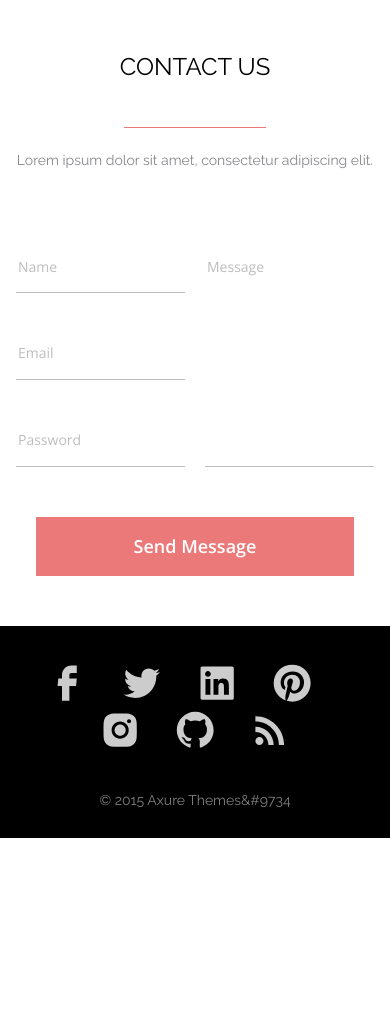
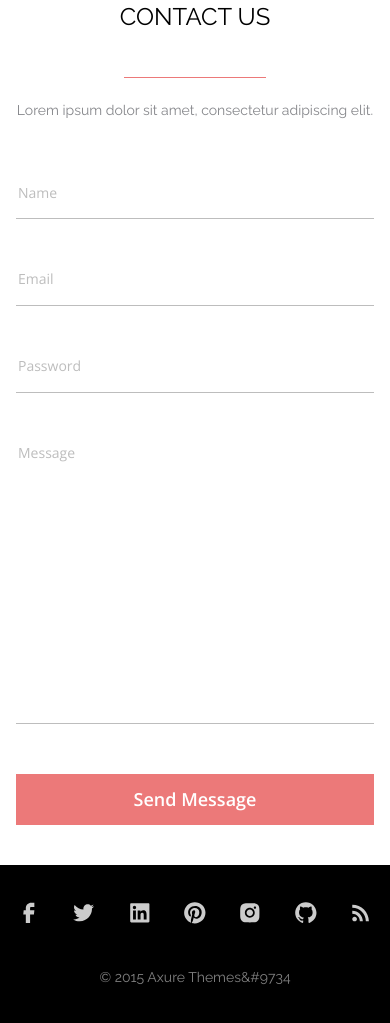
Before and after one commit to Darya020489/axit_front, a plain HTML site: page index.html in a window 390 px wide. Shown: the part 6154-7177 px from the top of the page. Before the commit the page ends 6992 px from the top, so only its background shows below. Drawn offline with nearby package versions, Linux system fonts and the light colour scheme.

Commit message:
fixed a bug in the form

```diff
--- a/assets/css/style.css
+++ b/assets/css/style.css
@@ -1234,7 +1234,6 @@ ul {
   color: var(--subtitle);
 }
 
-
 .social__links {
   display: flex;
   flex-wrap: wrap;
@@ -1500,7 +1499,6 @@ ul {
   }
 }
 
-
 .about__card {
   margin-top: 71px;
   text-align: center;
@@ -1726,7 +1724,7 @@ ul {
 
 @media (max-width: 1200px) {
   .reviews {
-    padding-bottom: 59px;
+    padding-bottom: 57px;
   }
 }
 
@@ -1878,7 +1876,7 @@ ul {
   }
 }
 
-@media (max-width: 1200px) {
+@media (max-width: 560px) {
   .review__autor-position {
     font-size: 13px;
   }
@@ -1937,16 +1935,29 @@ ul {
   padding-bottom: 50px;
 }
 
+@media (max-width: 560px) {
+  .contact {
+    padding-top: 0;
+    padding-bottom: 40px;
+  }
+}
+
 .contact__form {
 }
 
 .contact__form-list {
-  margin-top: 89px;
+  margin-top: 73px;
 }
 
 @media (max-width: 1200px) {
   .contact__form-list {
-    margin-top: 72px;
+    margin-top: 56px;
+  }
+}
+
+@media (max-width: 560px) {
+  .contact__form-list {
+    margin-top: 48px;
   }
 }
 
@@ -1965,18 +1976,24 @@ ul {
 }
 
 .contact__form-message {
-  margin-top: 89px;
+  margin-top: 73px;
   resize: none;
 }
 
 @media (max-width: 1200px) {
   .contact__form-message {
-    margin-top: 72px;
+    margin-top: 56px;
+  }
+}
+
+@media (max-width: 560px) {
+  .contact__form-message {
+    margin-top: 34px;
+    padding-bottom: 182px;
   }
 }
 
 .contact__form-btn {
-  width: 370px;
   margin: 0 auto;
   margin-top: 50px;
   padding: 17px;
@@ -1984,9 +2001,9 @@ ul {
   line-height: 1.4;
 }
 
-@media (max-width: 1200px) {
+@media (max-width: 560px) {
   .contact__form-btn {
-    width: 318px;
+    padding: 13px 30px;
   }
 }
 /* end CONTACT =======================================================================*/
@@ -2004,6 +2021,12 @@ ul {
   }
 }
 
+@media (max-width: 560px) {
+  .footer {
+    padding-bottom: 45px;
+  }
+}
+
 .footer__inner {
 }
 
@@ -2024,6 +2047,12 @@ ul {
   }
 }
 
+@media (max-width: 560px) {
+  .footer__link {
+    margin-right: auto;
+  }
+}
+
 .footer__link:last-child {
   margin-right: 0;
 }
@@ -2040,6 +2069,13 @@ ul {
   }
 }
 
+@media (max-width: 560px) {
+  .footer__img {
+    width: 26px;
+    height: 26px;
+  }
+}
+
 .footer__img path {
   transition: 0.5s;
 }
@@ -2056,6 +2092,12 @@ ul {
 @media (max-width: 1200px) {
   .footer__info {
     margin-top: 38px;
+  }
+}
+
+@media (max-width: 560px) {
+  .footer__info {
+    margin-top: 42px;
   }
 }
 
@@ -2070,7 +2112,6 @@ ul {
   .footer__copyright {
     font-size: 14px;
     line-height: 1.1;
-    color: rgba(255, 255, 255, 0.5);
   }
 }
 /* end FOOTER =======================================================================*/
--- a/index.html
+++ b/index.html
@@ -167,16 +167,16 @@
             </p>
           </div>
           <ul class="social__links col-7 col-md-12 col-xs-12">
-            <li class="social__link"><a href="#"><img class="social__img" src="./assets/img/social-svg/facebook-icon.svg"
-                  loading="lazy" alt="facebook"></a></1i>
+            <li class="social__link"><a href="#"><img class="social__img"
+                  src="./assets/img/social-svg/facebook-icon.svg" loading="lazy" alt="facebook"></a></1i>
             <li class="social__link"><a href="#"><img class="social__img" src="./assets/img/social-svg/twitter-icon.svg"
                   loading="lazy" alt="twitter"></a></1i>
-            <li class="social__link"><a href="#"><img class="social__img" src="./assets/img/social-svg/linkedin-icon.svg"
-                  loading="lazy" alt="linkedin"></a></1i>
-            <li class="social__link"><a href="#"><img class="social__img" src="./assets/img/social-svg/pinterest-icon.svg"
-                  loading="lazy" alt="pinterest"></a></1i>
-            <li class="social__link"><a href="#"><img class="social__img" src="./assets/img/social-svg/instagram-icon.svg"
-                  loading="lazy" alt="instagram"></a></1i>
+            <li class="social__link"><a href="#"><img class="social__img"
+                  src="./assets/img/social-svg/linkedin-icon.svg" loading="lazy" alt="linkedin"></a></1i>
+            <li class="social__link"><a href="#"><img class="social__img"
+                  src="./assets/img/social-svg/pinterest-icon.svg" loading="lazy" alt="pinterest"></a></1i>
+            <li class="social__link"><a href="#"><img class="social__img"
+                  src="./assets/img/social-svg/instagram-icon.svg" loading="lazy" alt="instagram"></a></1i>
             <li class="social__link"><a href="#"><img class="social__img" src="./assets/img/social-svg/github-icon.svg"
                   loading="lazy" alt="github"></a></1i>
             <li class="social__link"><a href="#"><img class="social__img" src="./assets/img/social-svg/rss-icon.svg"
@@ -437,7 +437,7 @@
       </div>
       <form class="contact__form" action="#" method="POST">
         <div class="row">
-          <ul class="contact__form-list col-6">
+          <ul class="contact__form-list col-6 col-xs-12">
             <li class="contact__form-item">
               <input class="contact__form-input input-field" type="text" id="name" name="user-name" placeholder="Name">
             </li>
@@ -450,10 +450,10 @@
                 placeholder="Password">
             </li>
           </ul>
-          <textarea class="contact__form-message input-field col-6" name="message" id="text" cols="30" rows="5"
-            placeholder="Message"></textarea>
+          <textarea class="contact__form-message input-field col-6 col-xs-12" name="message" id="text" cols="30"
+            rows="5" placeholder="Message"></textarea>
+          <button class="contact__form-btn prime-btn col-4 col-xs-12" type="submit">Send Message</button>
         </div>
-        <button class="contact__form-btn prime-btn" type="submit">Send Message</button>
       </form>
     </div>
   </section>
```
Also changed, not shown: 1 other file.
